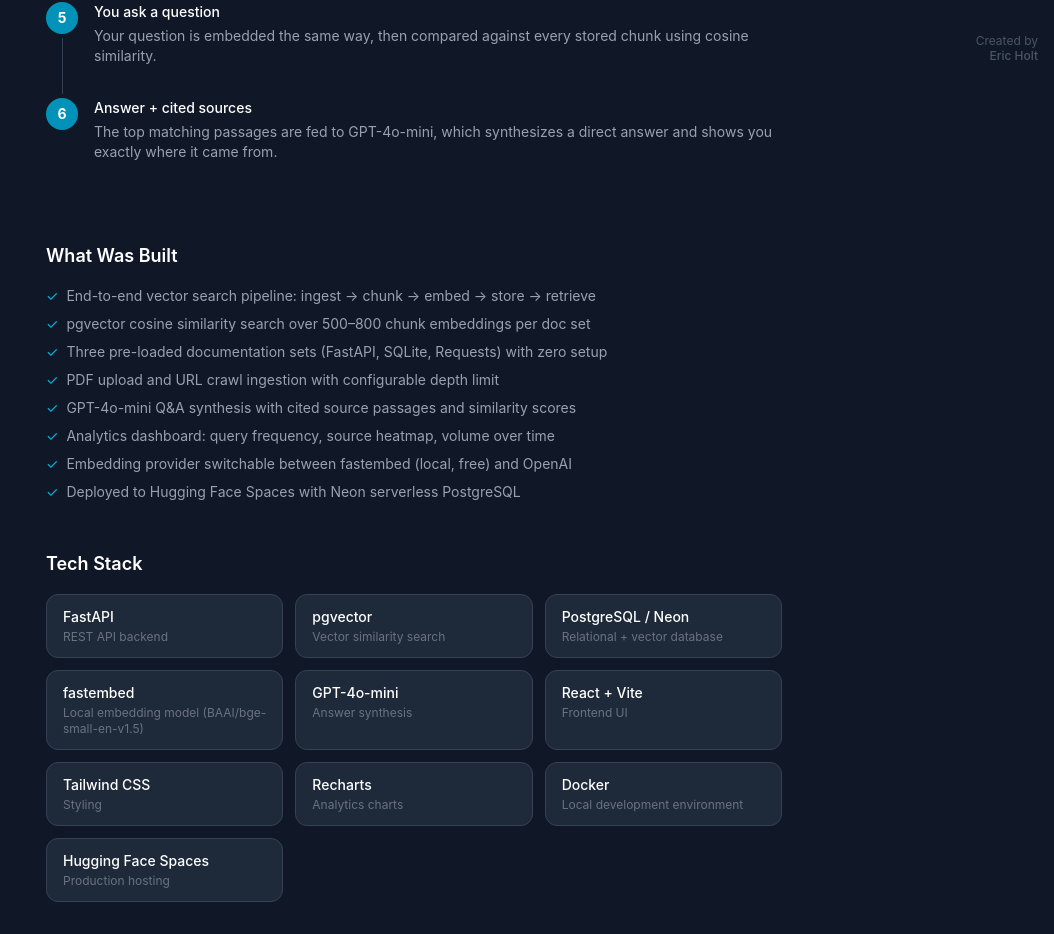
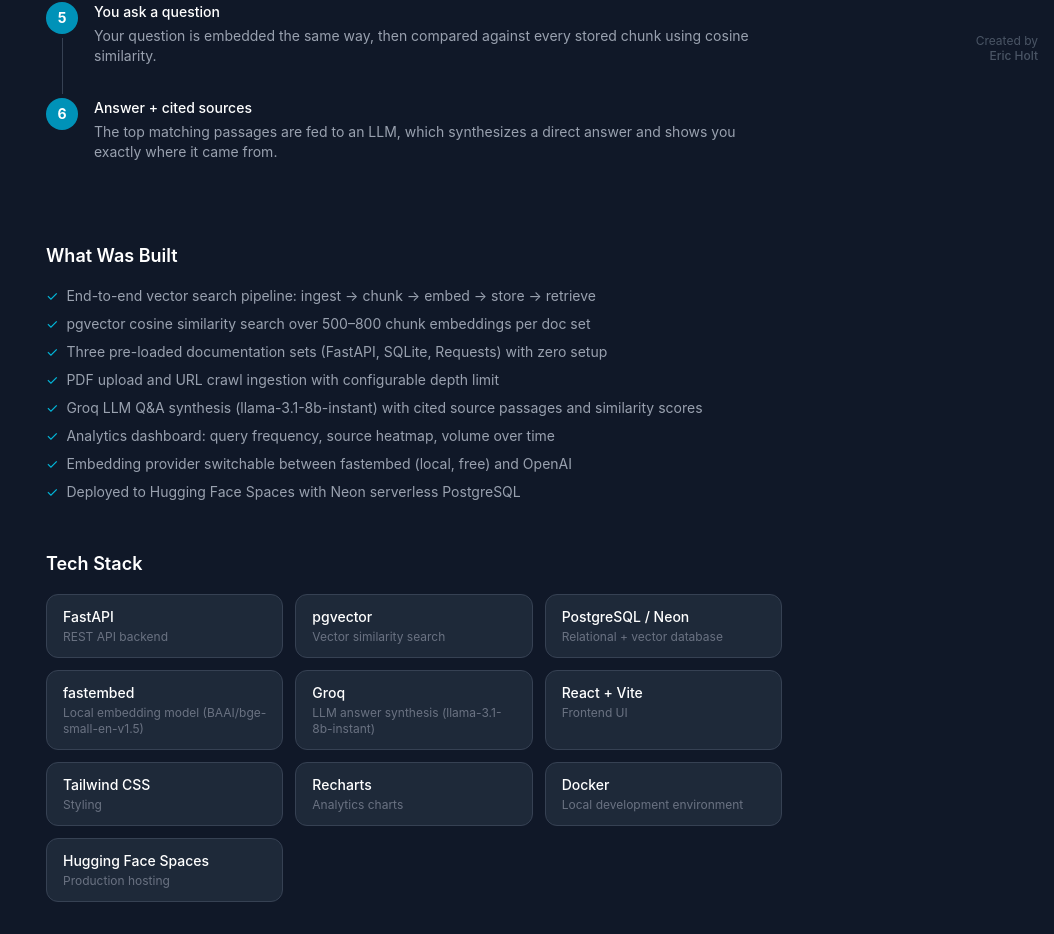
Before and after one commit to eholt723/docsignal, a React (Vite) app in the folder frontend/: page /about in a window 1280 px wide. Shown: the part 725-1659 px from the top of the page, without its empty margins (226-1280 px from the left). Built offline with nearby package versions, Linux system fonts and the light colour scheme.

Commit message:
fix preset names in README and About, update tests, add CI workflow

```diff
--- a/frontend/src/components/About.jsx
+++ b/frontend/src/components/About.jsx
@@ -6,7 +6,7 @@
   { step: "3", title: "Each chunk is embedded", desc: "A local embedding model converts every passage into a 384-dimensional vector — a numerical fingerprint of its meaning." },
   { step: "4", title: "Vectors are stored in pgvector", desc: "The embeddings are stored in PostgreSQL with the pgvector extension, enabling fast cosine similarity search at scale." },
   { step: "5", title: "You ask a question", desc: "Your question is embedded the same way, then compared against every stored chunk using cosine similarity." },
-  { step: "6", title: "Answer + cited sources", desc: "The top matching passages are fed to GPT-4o-mini, which synthesizes a direct answer and shows you exactly where it came from." },
+  { step: "6", title: "Answer + cited sources", desc: "The top matching passages are fed to an LLM, which synthesizes a direct answer and shows you exactly where it came from." },
 ];
 
 const achievements = [
@@ -14,7 +14,7 @@
   "pgvector cosine similarity search over 500–800 chunk embeddings per doc set",
   "Three pre-loaded documentation sets (FastAPI, SQLite, Requests) with zero setup",
   "PDF upload and URL crawl ingestion with configurable depth limit",
-  "GPT-4o-mini Q&A synthesis with cited source passages and similarity scores",
+  "Groq LLM Q&A synthesis (llama-3.1-8b-instant) with cited source passages and similarity scores",
   "Analytics dashboard: query frequency, source heatmap, volume over time",
   "Embedding provider switchable between fastembed (local, free) and OpenAI",
   "Deployed to Hugging Face Spaces with Neon serverless PostgreSQL",
@@ -25,7 +25,7 @@
   { name: "pgvector", role: "Vector similarity search" },
   { name: "PostgreSQL / Neon", role: "Relational + vector database" },
   { name: "fastembed", role: "Local embedding model (BAAI/bge-small-en-v1.5)" },
-  { name: "GPT-4o-mini", role: "Answer synthesis" },
+  { name: "Groq", role: "LLM answer synthesis (llama-3.1-8b-instant)" },
   { name: "React + Vite", role: "Frontend UI" },
   { name: "Tailwind CSS", role: "Styling" },
   { name: "Recharts", role: "Analytics charts" },
```
Also changed, not shown: 2 other files (tests, documents, lock files or other folders).
